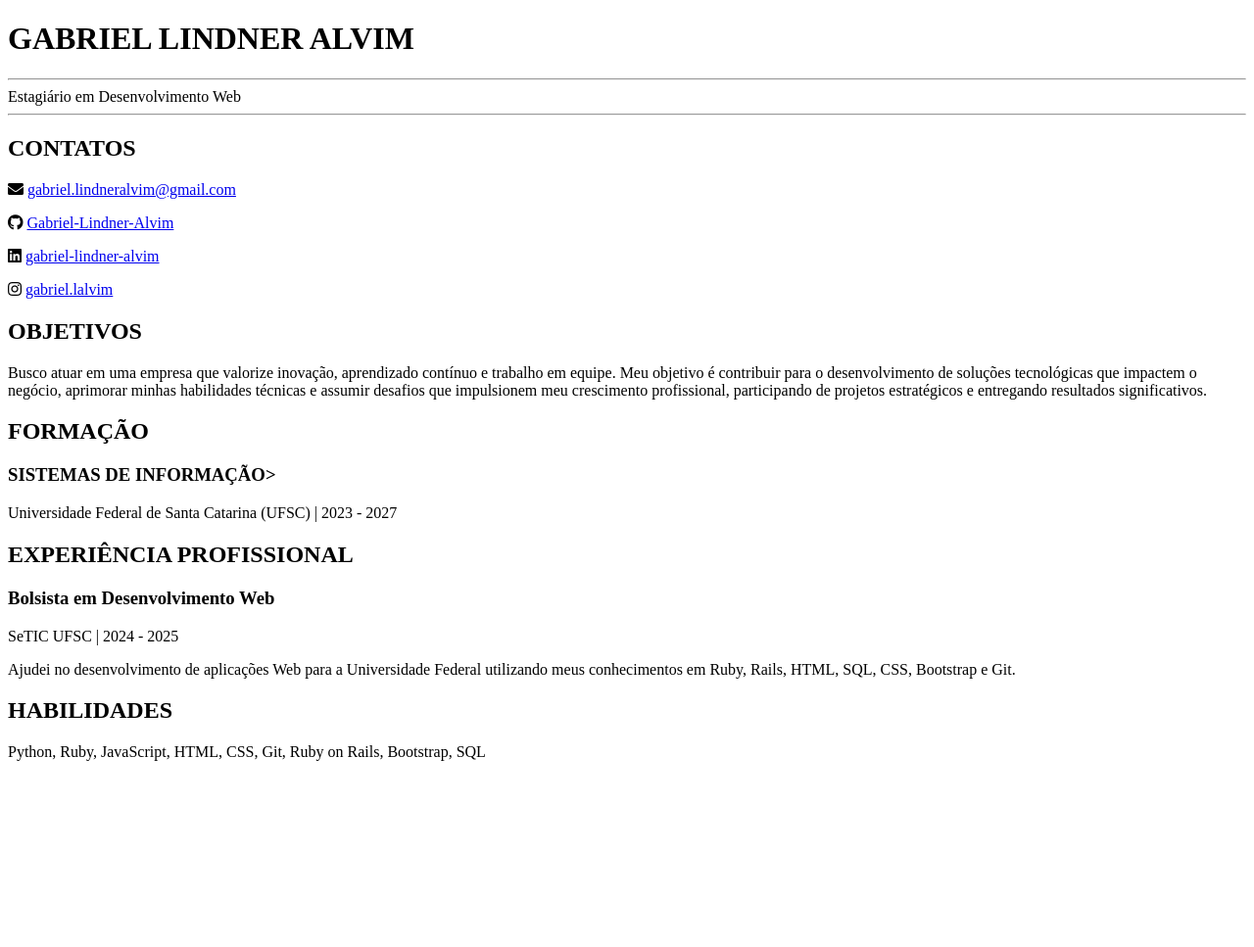
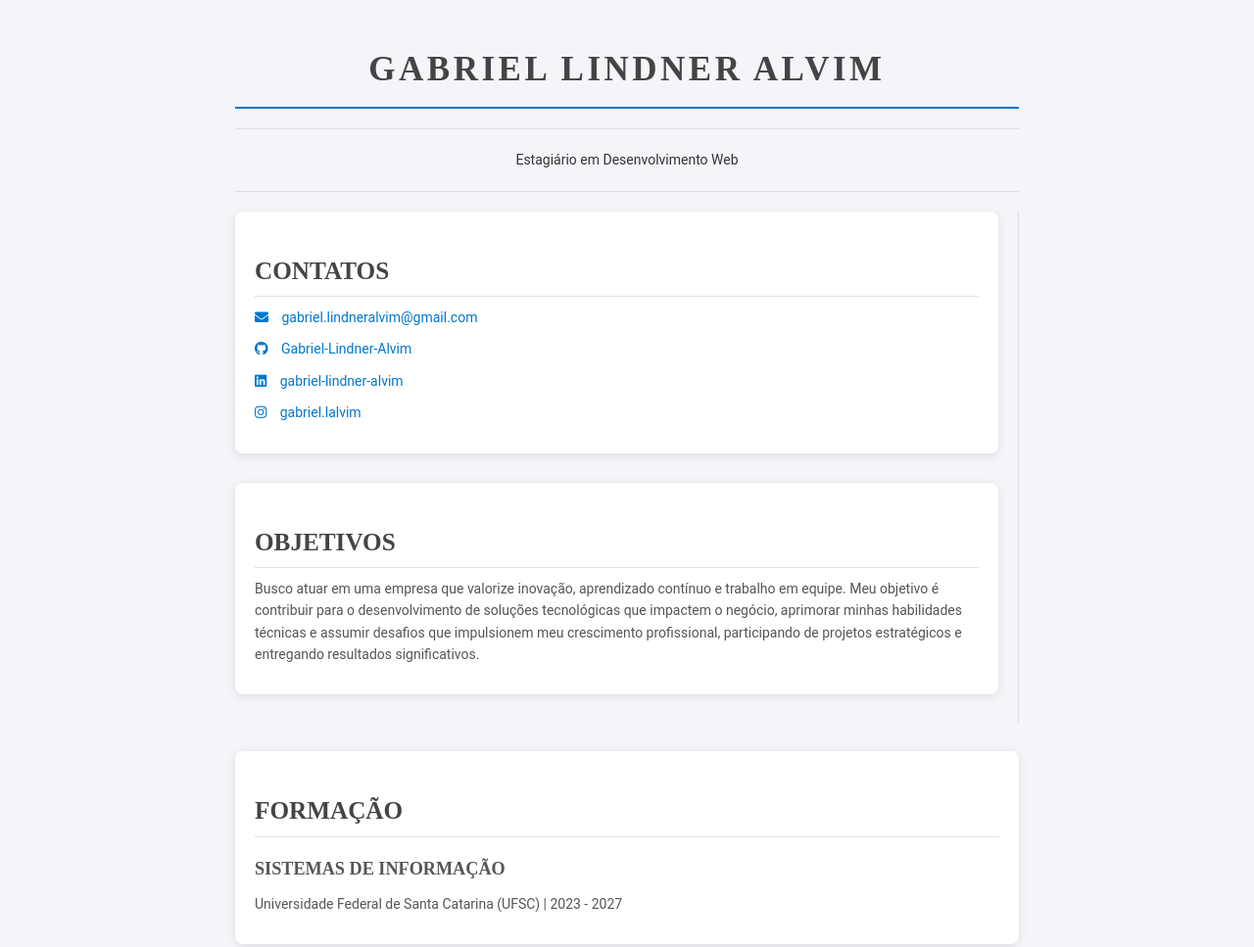
Before and after one commit to Gabriel-Lindner-Alvim/Curriculum_Vitae, a plain HTML site: page index.html in a window 1280 px wide. Shown: the top 967 px of the page at 98% size. Before the commit the page ends 800 px from the top, so only its background shows below. Drawn offline with Linux system fonts and the light colour scheme.

Commit message:
Currículo 1.2

```diff
--- a/index.html
+++ b/index.html
@@ -4,13 +4,13 @@
     <meta charset="UTF-8">
     <meta name="viewport" content="width=device-width, initial-scale=1.0">
     <title>Currículo Gabriel Lindner Alvim</title>
-    <link href="style.css" rel="stylesheets">
+    <link href="style.css" rel="stylesheet">
     <link rel="stylesheet" href="https://cdnjs.cloudflare.com/ajax/libs/font-awesome/5.15.4/css/all.min.css">
 </head>
 
 <body>
     <header id="header">
-        <h1><b>GABRIEL LINDNER ALVIM</b></h1>
+        <h1>GABRIEL LINDNER ALVIM</h1>
         <hr>
         Estagiário em Desenvolvimento Web
         <hr>
@@ -49,7 +49,7 @@
         <article id="mainRight">
             <section>
                 <h2>FORMAÇÃO</h2>
-                <h3><b>SISTEMAS DE INFORMAÇÃO</b>></h3>
+                <h3><b>SISTEMAS DE INFORMAÇÃO</b></h3>
                 <p>
                     Universidade Federal de Santa Catarina (UFSC) | 2023 - 2027
                 </p>
--- a/style.css
+++ b/style.css
@@ -1,60 +1,111 @@
 body {
-    font-family: 'Segoe UI', Tahoma, Geneva, Verdana, sans-serif;
-    font-size: 12px;
-    max-width: 960px;
-    margin: auto;
+    font-family: 'Roboto', Arial, sans-serif;
+    font-size: 14px;
+    color: #333;
+    background-color: #f4f4f9;
+    max-width: 800px;
+    margin: 0 auto;
+    padding: 20px;
+    line-height: 1.6;
 }
+
 #mainLeft {
-    border-right: 1px solid lightgray;
+    border-right: 1px solid #e0e0e0;
+    padding-right: 20px;
 }
 
 h1 {
-    font-size: 3em;
-    letter-spacing: .6em;
-    padding-top: 1em;
-    padding-bottom: 1em;
+    font-size: 2.5em;
+    font-weight: 700;
+    text-transform: uppercase;
+    color: #444;
+    letter-spacing: 0.1em;
+    padding-bottom: 10px;
+    border-bottom: 2px solid #0077cc;
+    margin-bottom: 20px;
+    text-align: center;
 }
 
 h2 {
-    font-size: 1.5em;
-    padding-bottom: 1em;
+    font-size: 1.8em;
+    font-weight: 600;
+    color: #444;
+    margin-bottom: 10px;
+    border-bottom: 1px solid #e0e0e0;
+    padding-bottom: 5px;
 }
 
 h3 {
-    font-size: 1em;
-    padding-bottom: 1em;
+    font-size: 1.3em;
+    font-weight: 500;
+    color: #555;
+    margin-bottom: 10px;
 }
 
 main {
-    display: grid;
-    grid-template-columns: 40% 60%;
-    margin-top: 3em;
+    display: flex;
+    flex-direction: column;
+    gap: 2em;
 }
 
 header {
     text-align: center;
-    margin: auto 2em;
 }
 
 section {
-    margin: auto 1em 4em 2em;
+    padding: 20px;
+    margin-bottom: 30px;
+    background-color: #fff;
+    border-radius: 8px;
+    box-shadow: 0 2px 10px rgba(0, 0, 0, 0.1);
+}
+
+section p {
+    margin: 10px 0;
+    color: #555;
 }
 
 i {
-    margin-right: .5em;
+    margin-right: 10px;
+    color: #0077cc;
 }
 
-p {
-    margin: .2em auto
+a {
+    color: #0077cc;
+    text-decoration: none;
+    transition: color 0.3s ease;
+}
+
+a:hover {
+    color: #005fa3;
 }
 
 hr {
     border: none;
-    background-color: lightgray;
+    background-color: #e0e0e0;
     height: 1px;
+    margin: 20px 0;
 }
 
 h1, h2, h3 {
-    font-weight: 100;
+    font-family: 'Roboto Slab', serif;
     margin-bottom: 0;
 }
+
+@media screen and (max-width: 600px) {
+    body {
+        font-size: 13px;
+    }
+    h1 {
+        font-size: 2.2em;
+    }
+    h2 {
+        font-size: 1.5em;
+    }
+    h3 {
+        font-size: 1.2em;
+    }
+    main {
+        padding: 10px;
+    }
+}
```
